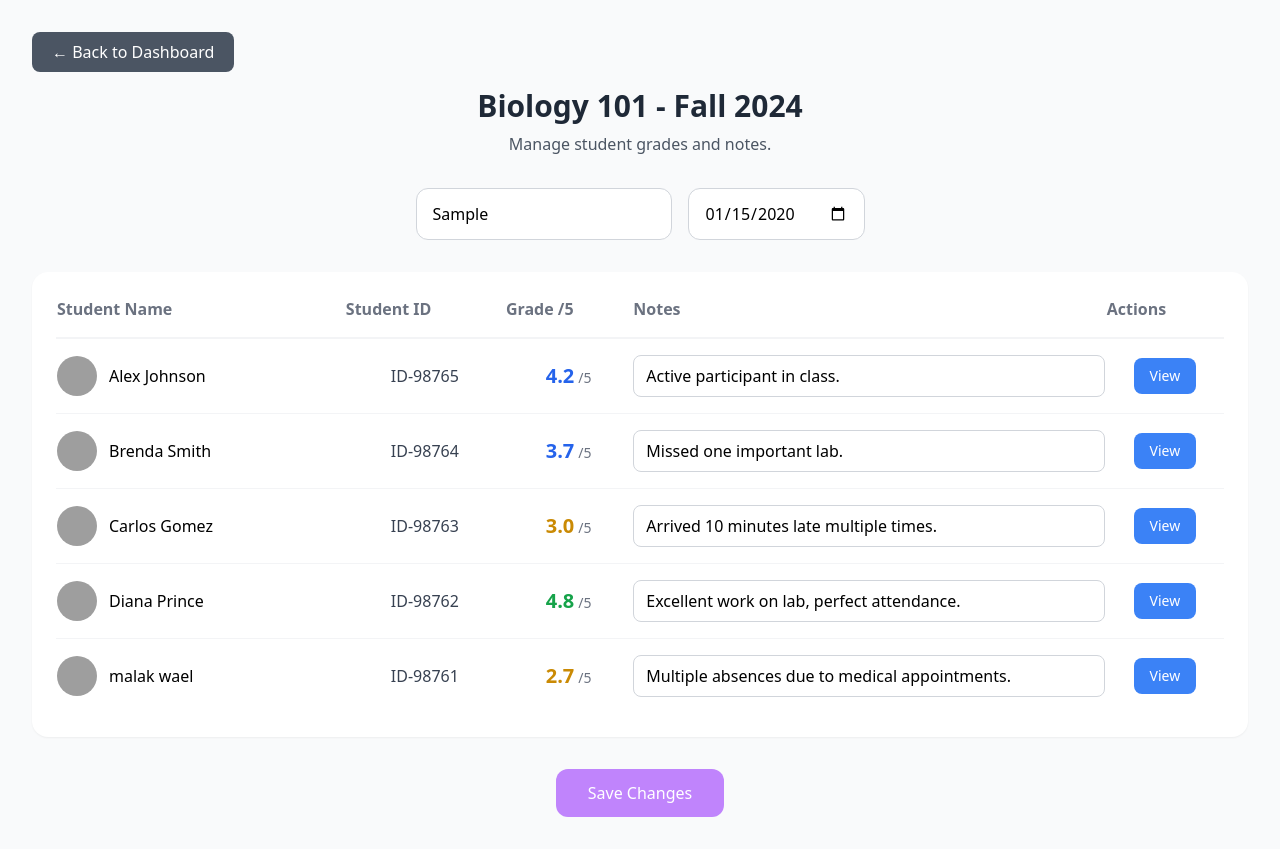
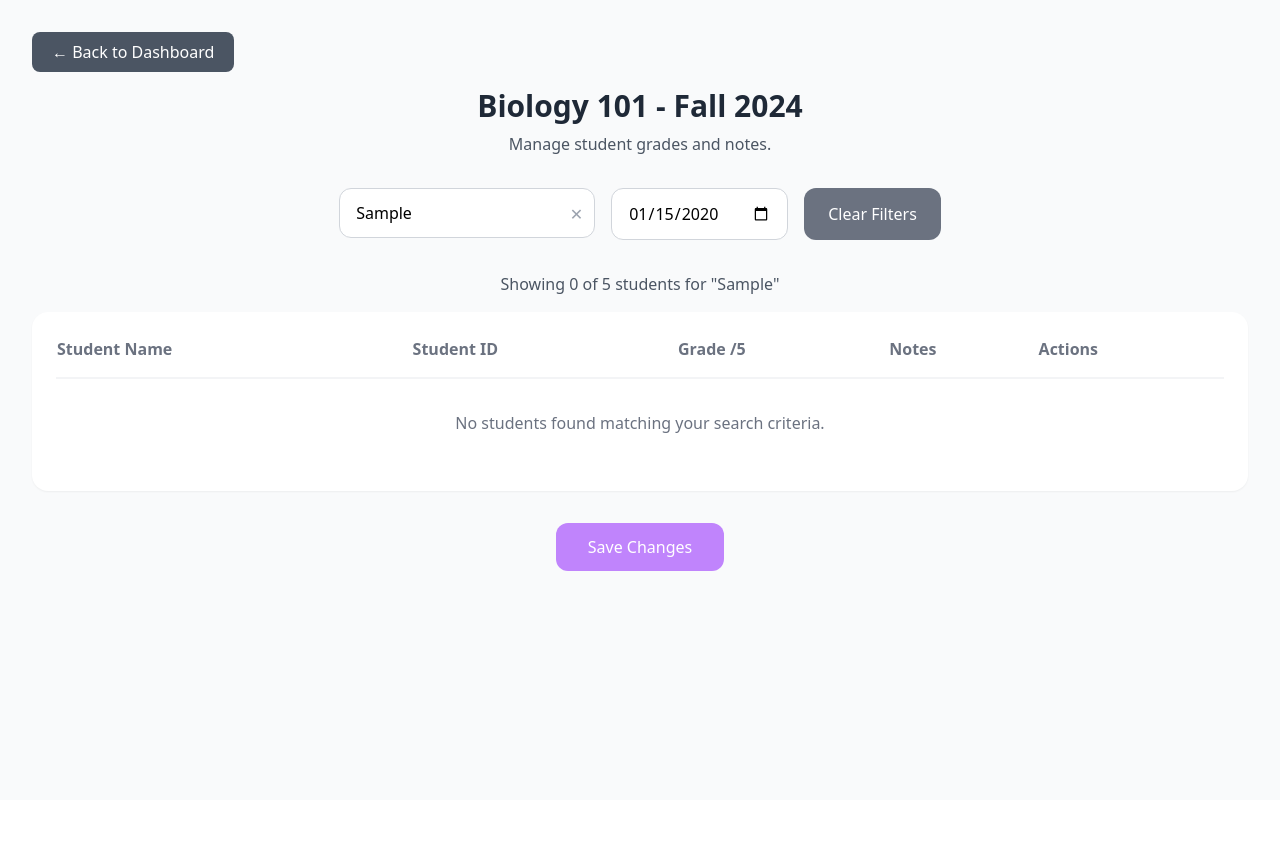
Before and after one commit to raghad006/Student-Attendance-Progress-Tracker, a React (Create React App) app in the folder frontend/: page /biology in a window 1280 px wide. Both pictures are taken after typing "Sample", "2020-01-15" into the empty fields and a click on the button "Save Changes". After the commit the page ends 800 px from the top, so only its background shows below. Built offline with nearby package versions, Linux system fonts and the light colour scheme; grey boxes are pictures that could not be loaded.

Commit message:
Add search functionality for name and ID

```diff
--- a/frontend/src/Teacher/BiologyPage.jsx
+++ b/frontend/src/Teacher/BiologyPage.jsx
@@ -4,6 +4,8 @@ import { useNavigate } from "react-router-dom";
 export default function BiologyPage() {
   const navigate = useNavigate();
   const [selectedStudent, setSelectedStudent] = useState(null);
+  const [searchTerm, setSearchTerm] = useState("");
+  const [selectedDate, setSelectedDate] = useState("");
 
   const students = [
     {
@@ -78,6 +80,19 @@ export default function BiologyPage() {
     }
   ];
 
+  // Filter students based on search term
+  const filteredStudents = students.filter(student => {
+    const matchesSearch = searchTerm === "" ||
+      student.name.toLowerCase().includes(searchTerm.toLowerCase()) ||
+      student.id.toLowerCase().includes(searchTerm.toLowerCase()) ||
+      student.fullId.includes(searchTerm);
+
+    // If date is selected, you could add date filtering logic here
+    // For now, we'll just use the search term filtering
+
+    return matchesSearch;
+  });
+
   const getGradeColor = (grade) => {
     if (grade >= 4.5) return 'text-green-600';
     if (grade >= 3.5) return 'text-blue-600';
@@ -98,6 +113,19 @@ export default function BiologyPage() {
     const total = attendance.length;
     const present = attendance.filter(a => a.status === "Present").length;
     return ((present / total) * 100).toFixed(0);
+  };
+
+  const handleSearchChange = (e) => {
+    setSearchTerm(e.target.value);
+  };
+
+  const handleDateChange = (e) => {
+    setSelectedDate(e.target.value);
+  };
+
+  const clearSearch = () => {
+    setSearchTerm("");
+    setSelectedDate("");
   };
 
   return (
@@ -124,16 +152,48 @@ export default function BiologyPage() {
         </div>
 
         <div className="flex flex-wrap justify-center gap-4 mb-8">
+          <div className="relative">
             <input
               type="text"
               placeholder="🔍 Search by name or ID..."
+              value={searchTerm}
+              onChange={handleSearchChange}
               className="px-4 py-3 border border-gray-300 rounded-xl focus:border-purple-400 focus:outline-none w-64"
             />
+            {searchTerm && (
+              <button
+                onClick={clearSearch}
+                className="absolute right-3 top-1/2 transform -translate-y-1/2 text-gray-400 hover:text-gray-600"
+              >
+                ✕
+              </button>
+            )}
+          </div>
           <input
             type="date"
+            value={selectedDate}
+            onChange={handleDateChange}
             className="px-4 py-3 border border-gray-300 rounded-xl focus:border-purple-400 focus:outline-none"
           />
+          {(searchTerm || selectedDate) && (
+            <button
+              onClick={clearSearch}
+              className="bg-gray-500 text-white px-6 py-3 rounded-xl hover:bg-gray-600 transition-colors"
+            >
+              Clear Filters
+            </button>
+          )}
         </div>
+
+        {/* Search results info */}
+        {searchTerm && (
+          <div className="text-center mb-4">
+            <p className="text-gray-600">
+              Showing {filteredStudents.length} of {students.length} students
+              {searchTerm && ` for "${searchTerm}"`}
+            </p>
+          </div>
+        )}
 
         {/* Student Details Modal */}
         {selectedStudent && (
@@ -219,7 +279,8 @@ export default function BiologyPage() {
               </tr>
             </thead>
             <tbody>
-              {students.map((student, index) => (
+              {filteredStudents.length > 0 ? (
+                filteredStudents.map((student, index) => (
                   <tr key={index} className="border-b border-gray-100 last:border-b-0">
                     <td className="py-4">
                       <div className="flex items-center gap-3">
@@ -257,7 +318,14 @@ export default function BiologyPage() {
                       </button>
                     </td>
                   </tr>
-              ))}
+                ))
+              ) : (
+                <tr>
+                  <td colSpan="5" className="py-8 text-center text-gray-500">
+                    No students found matching your search criteria.
+                  </td>
+                </tr>
+              )}
             </tbody>
           </table>
         </div>
```
Lines whose indentation alone changed are shown as unchanged.
